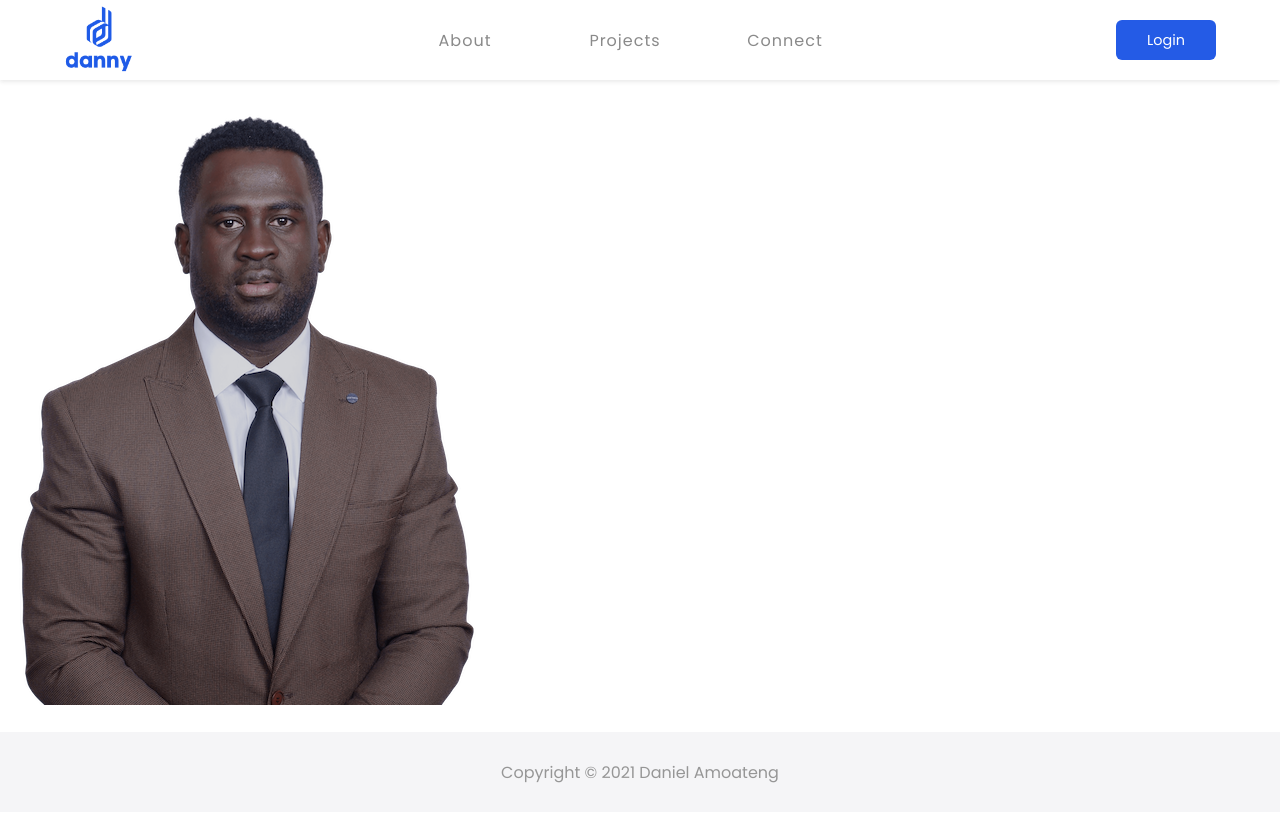
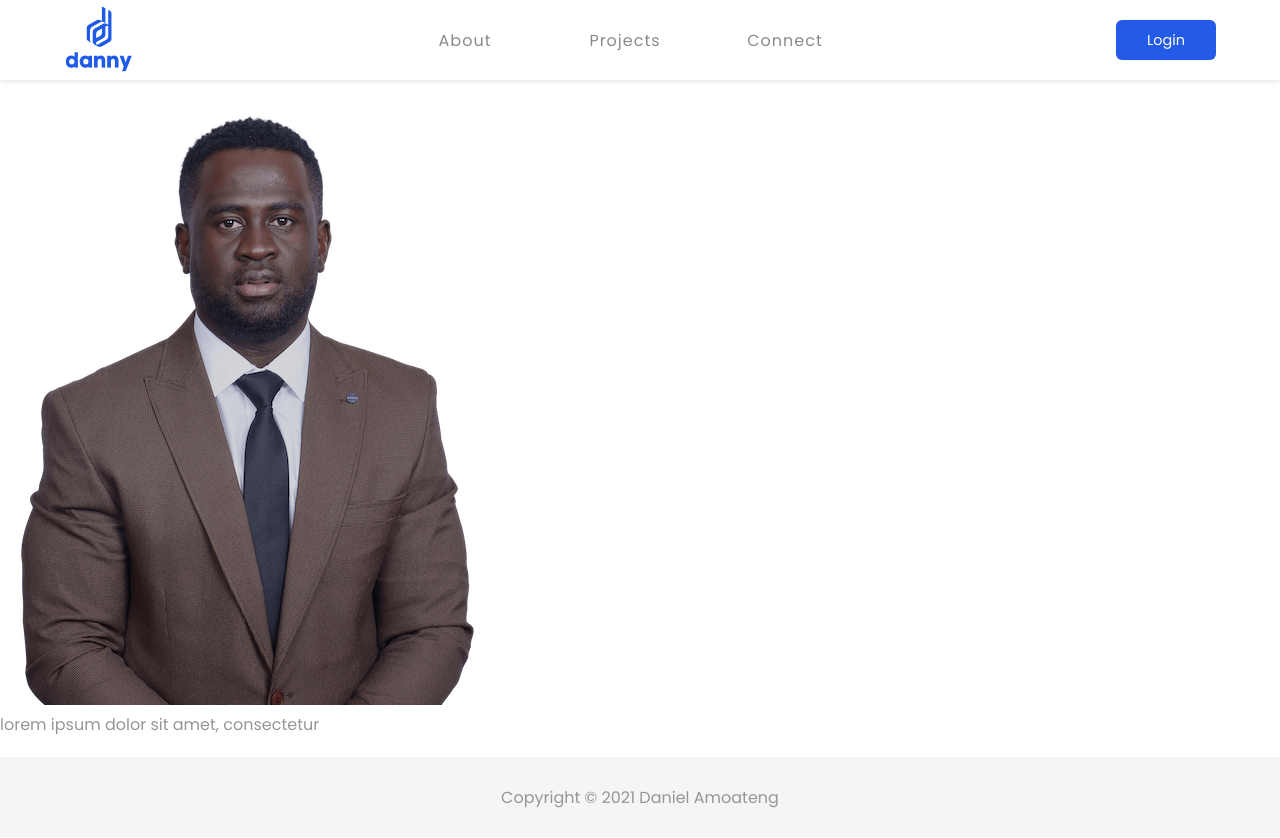
Before and after one commit to Danielamoateng1989/personalwebsite, a React (Create React App) app: page /aboutme in a window 1280 px wide. Before the commit the page ends 813 px from the top, so only its background shows below. Built offline with nearby package versions, Linux system fonts and the light colour scheme.

Commit message:
a paragraph for a little more info about me

```diff
--- a/src/components/Aboutme.js
+++ b/src/components/Aboutme.js
@@ -10,6 +10,7 @@ const Aboutme = () => {
             <div className="my_cardInfo">
                <span className="my_name"></span>
                <div className="my_fullname"></div>
+               <p>lorem ipsum dolor sit amet, consectetur</p>
             </div>
           </div>
         </div>
```
